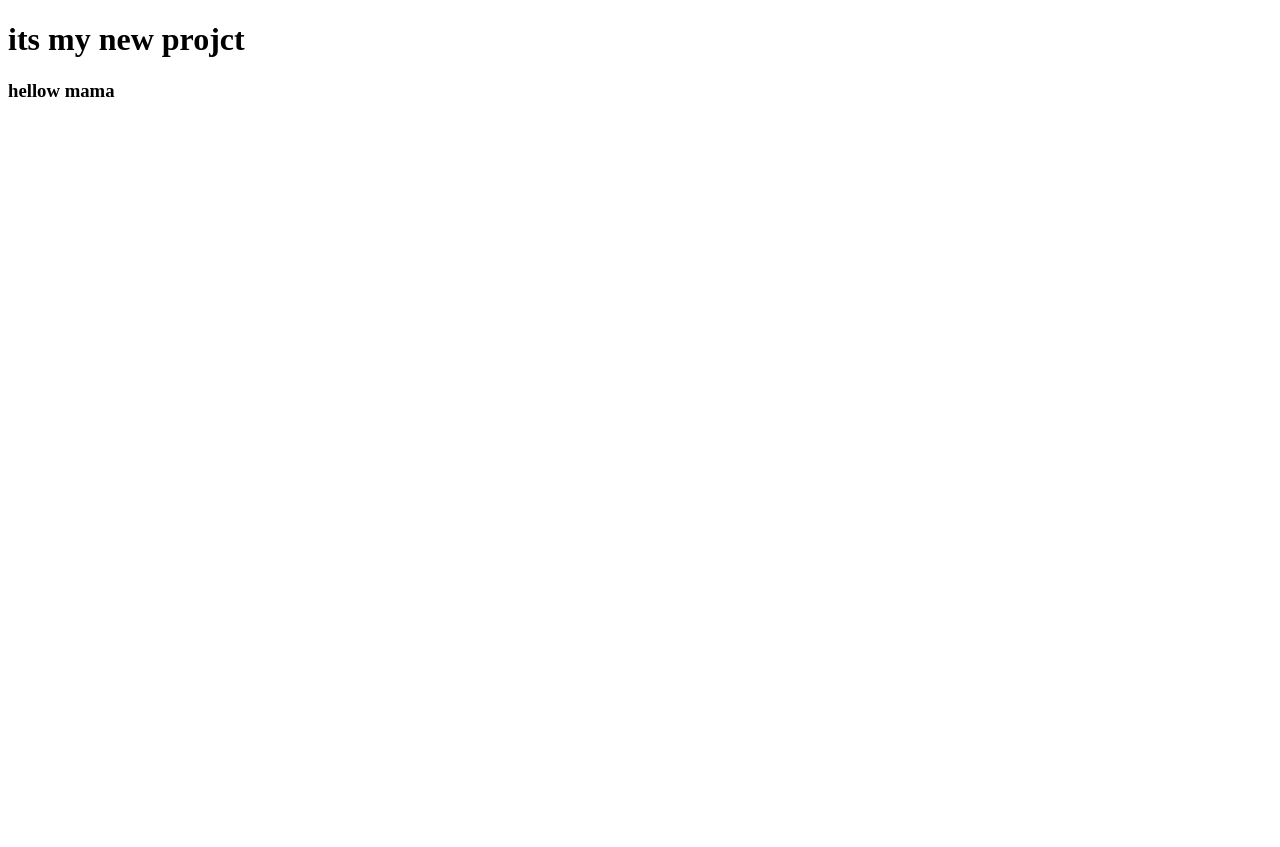
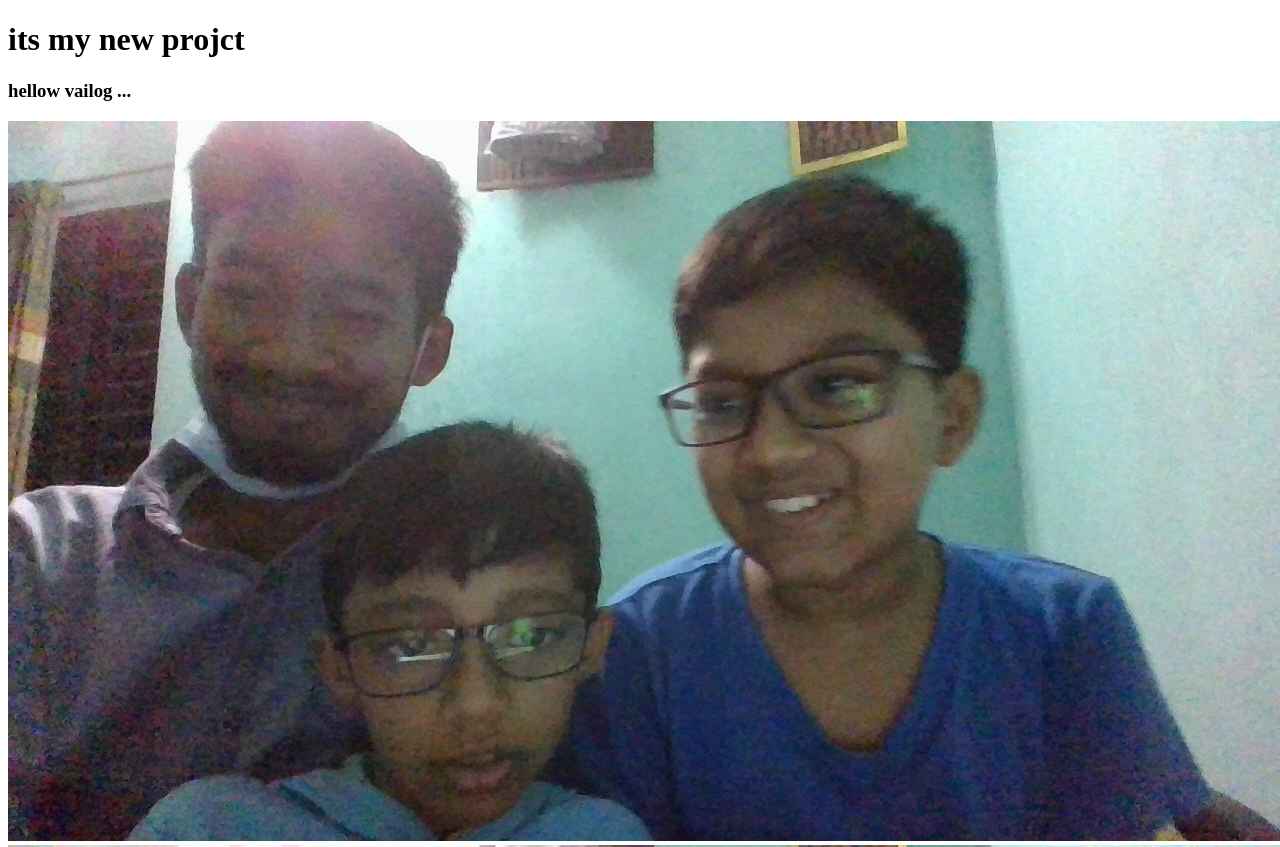
Before and after one commit to sharifulislam14/new_projects, a plain HTML site: page index.html in a window 1280 px wide. Shown: the top 847 px of the page. Before the commit the page ends 800 px from the top, so only its background shows below. Drawn offline with Linux system fonts and the light colour scheme.

Commit message:
image add

```diff
--- a/index.html
+++ b/index.html
@@ -5,10 +5,16 @@
     <meta http-equiv="X-UA-Compatible" content="IE=edge">
     <meta name="viewport" content="width=device-width, initial-scale=1.0">
     <title>new_projects</title>
+    <style>
+
+    </style>
 </head>
 <body>
     <h1>its my new projct</h1>
-    <h3>hellow mama </h3>
+    <h3>hellow vailog ...</h3>
+    <d class="hl1"><img src="WIN_20220328_03_12_24_Pro.jpg" alt=""></d>
+    <d class="hl2"><img src="WIN_20220328_03_11_54_Pro.jpg" alt=""></d>
+
 
 </body>
 </html>
```
Also changed, not shown: WIN_20220328_03_11_54_Pro.jpg (added), WIN_20220328_03_12_24_Pro.jpg (added).
